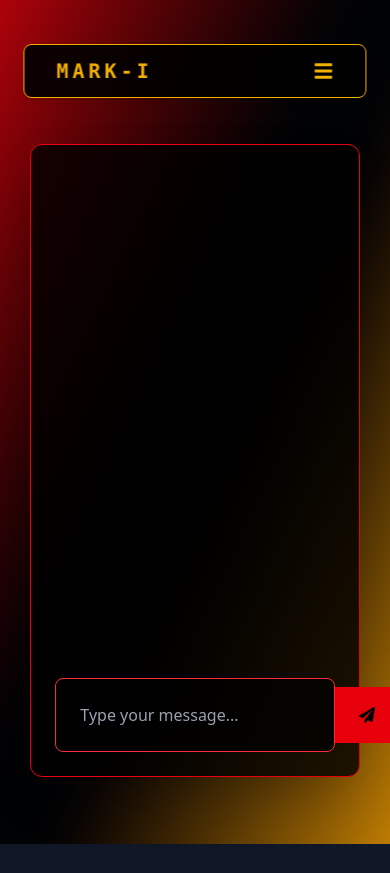
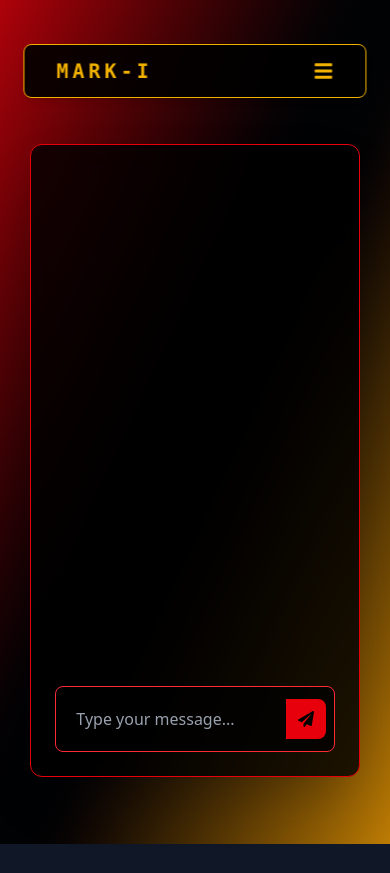
Before and after one commit to ritikace12/AI-B, a React (Vite) app in the folder frontend/: page /chatbot in a window 390 px wide. Built offline with nearby package versions, Linux system fonts and the light colour scheme; sample sign-in values are in the browser's storage.

Commit message:
🔥 Fixed mobile responsiveness issues & improved UI

```diff
--- a/frontend/src/pages/ChatBot.jsx
+++ b/frontend/src/pages/ChatBot.jsx
@@ -93,23 +93,23 @@ const ChatBot = ({ setIsLoggedIn }) => {
             {loading && <div className="text-center text-red-500 animate-pulse">Processing...</div>}
           </div>
 
-          {/* Input Section */}
-          <div className="mt-6 flex bg-black/70 border border-red-500 rounded-lg p-2">
+          <div className="mt-6 flex w-full bg-black/70 border border-red-500 rounded-lg p-2 items-center">
   <input
     type="text"
     value={input}
     onChange={(e) => setInput(e.target.value)}
-              className="flex-1 p-4 rounded-l-lg bg-transparent text-white focus:ring-2 focus:ring-red-500 placeholder-gray-400"
+    className="flex-1 p-3 sm:p-4 rounded-l-lg bg-transparent text-white focus:ring-2 focus:ring-red-500 placeholder-gray-400 w-full"
     placeholder="Type your message..."
   />
   <motion.button
     onClick={sendMessage}
     whileHover={{ scale: 1.1 }}
-              className="bg-red-600 px-6 py-3 hover:bg-yellow-500 transition-all text-black ml-2"
+    className="bg-red-600 p-3 sm:px-6 hover:bg-yellow-500 transition-all text-black rounded-r-lg"
   >
     <FaPaperPlane />
   </motion.button>
 </div>
+
         </div>
       </motion.div>
     </>
```
Lines whose indentation alone changed are shown as unchanged.
